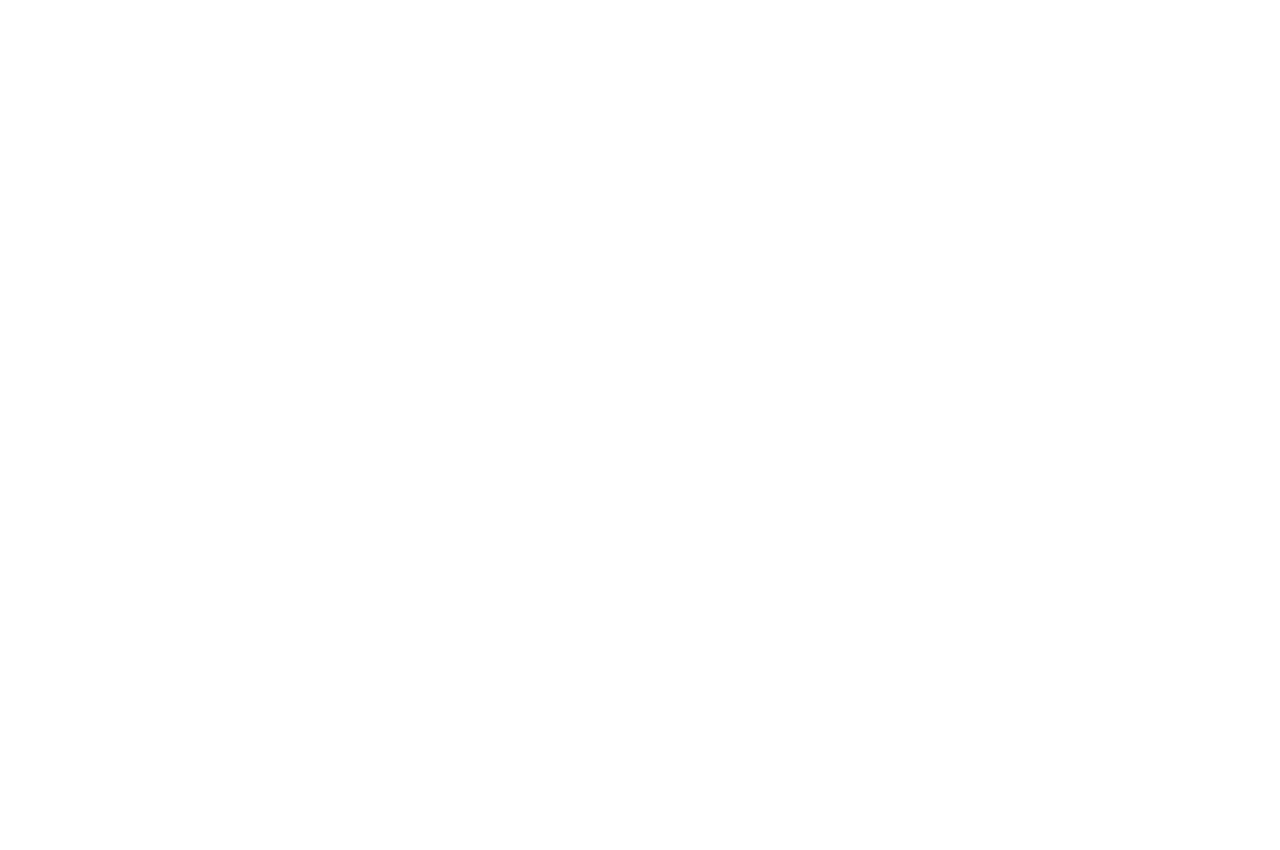
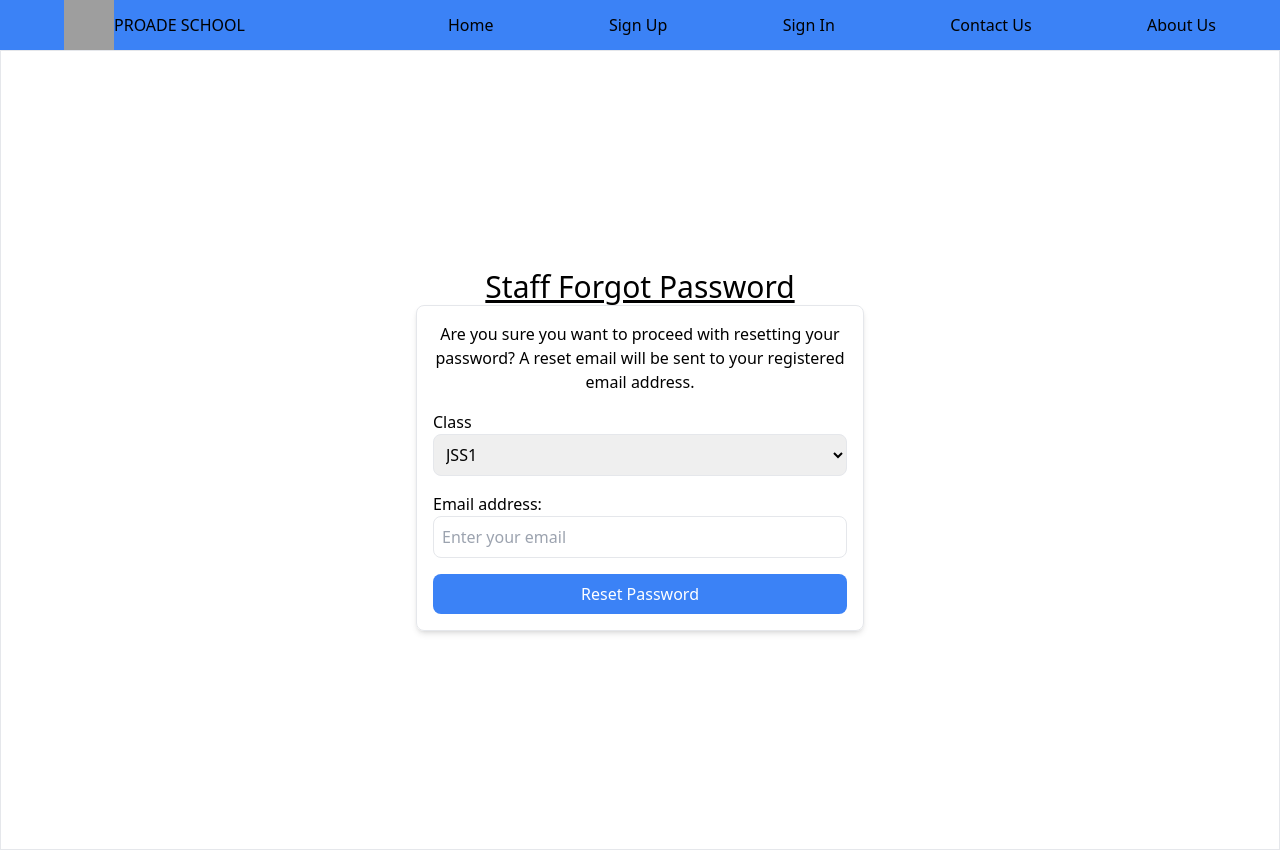
Before and after one commit to Adegbite-Joshua/HopeAcademy, a React (Vite) app: page /staff/forgottenpassword in a window 1280 px wide. Before the commit the page ends 800 px from the top, so only its background shows below. Built offline with nearby package versions, Linux system fonts and the light colour scheme; grey boxes are pictures that could not be loaded.

Commit message:
orking on staff forgotten password

```diff
--- a/pages/StaffForgottenPassword.jsx
+++ b/pages/StaffForgottenPassword.jsx
@@ -1,9 +1,18 @@
 import React from 'react'
+import { useLocation } from 'react-router-dom';
+import LandingPageNav from '../src/Components/LandingPageNav';
+import SendPasswordLink from '../src/Components/StaffForgottenPassword/SendPasswordLink'
+import SetNewPassword from '../src/Components/StaffForgottenPassword/SetNewPassword';
 
 const StaffForgottenPassword = () => {
+    const location = useLocation();
+    const token = new URLSearchParams(location.search).get('token');
   return (
     <>
-
+        <LandingPageNav/>
+        <div className="h-screen flex justify-center items-center border border-solid border-3">
+                {token == null || undefined ? <SendPasswordLink/> : <SetNewPassword token={token} />}
+        </div>
     </>
   )
 }
--- a/src/App.jsx
+++ b/src/App.jsx
@@ -53,8 +53,8 @@ function App() {
             <Route path='uploadfile' element={<StaffFile/>}/>
             <Route path='setting' element={<StaffSetting/>}/>
             <Route path='class' element={<ScheduleClass/>}/>
+            <Route path='forgottenpassword' element={<StaffForgottenPassword/>} />
             <Route path='forgottenpassword/:token' element={<StaffForgottenPassword/>} />
-            <Route path='forgottenpassword' element={<StaffForgottenPassword/>} />
           </Route>
           <Route path='/entrance_test/'>
             <Route path='instructions' element={<TestInstructions/>}/>
--- /dev/null
+++ b/src/Components/StaffForgottenPassword/NewPasswordForm.jsx
@@ -0,0 +1,83 @@
+import axios from 'axios';
+import React, { useState } from 'react';
+import { useNavigate } from 'react-router-dom';
+
+const NewPasswordForm = ({ userDetails }) => {
+    const [newPassword, setNewPassword] = useState('');
+    const [confirmPassword, setConfirmPassword] = useState('');
+    const [passwordsMatch, setPasswordsMatch] = useState(true);
+    const navigate = useNavigate();
+
+
+    const handleNewPasswordChange = (e) => {
+        const newPasswordValue = e.target.value;
+        setNewPassword(newPasswordValue);
+        setPasswordsMatch(newPasswordValue === confirmPassword);
+    };
+
+    const handleConfirmPasswordChange = (e) => {
+        const confirmPasswordValue = e.target.value;
+        setConfirmPassword(confirmPasswordValue);
+        setPasswordsMatch(newPassword === confirmPasswordValue);
+    };
+
+    const saveNewPassword = () => {
+        axios.post('http://localhost:7777/staff/change_password', {
+            studentClass: userDetails.studentClass,
+            email: userDetails.email,
+            newPassword
+        }).then((res) => {
+            if (res.status == 200) {
+                alert('Password changed successfully')
+                navigate('/signin')
+            } else {
+                alert('Error in saving your password, please try again')
+            }
+        })
+            .catch((error) => {
+                console.log(error);
+            })
+    }
+
+
+    return (
+        <div>
+            <h2 className="text-2xl font-semibold">Change Password</h2>
+            <div className="mb-4">
+                <label htmlFor="newPassword" className="block">New Password</label>
+                <input
+                    type="password"
+                    className={`w-full px-3 py-2 border rounded-lg ${passwordsMatch ? '' : 'border-red-500'}`}
+                    id="newPassword"
+                    placeholder="Enter your new password"
+                    value={newPassword}
+                    onChange={handleNewPasswordChange}
+                />
+            </div>
+            <div className="mb-4">
+                <label htmlFor="confirmPassword" className="block">Confirm Password</label>
+                <input
+                    type="password"
+                    className={`w-full px-3 py-2 border rounded-lg ${passwordsMatch ? '' : 'border-red-500'}`}
+                    id="confirmPassword"
+                    placeholder="Confirm your new password"
+                    value={confirmPassword}
+                    onChange={handleConfirmPasswordChange}
+                />
+                {!passwordsMatch && (
+                    <p className="text-red-500">Passwords do not match.</p>
+                )}
+            </div>
+            <button
+                className="w-full bg-blue-500 text-white py-2 rounded-lg hover:bg-blue-600"
+                onClick={saveNewPassword}
+                disabled={!passwordsMatch}
+            >
+                Change Password
+            </button>
+        </div>
+
+    );
+};
+
+export default NewPasswordForm;
--- a/src/Components/StaffForgottenPassword/ResetPasswordForm.jsx
+++ b/src/Components/StaffForgottenPassword/ResetPasswordForm.jsx
@@ -8,29 +8,35 @@ const ResetPasswordForm = () => {
 
     const handleSubmit = (e) => {
         e.preventDefault();
-    axios.post('http://localhost:7777/student/send_password_link', {email, studentClass})
-    .then((res)=>{
+        axios.post('http://localhost:7777/staff/send_password_link', { email, studentClass })
+            .then((res) => {
                 console.log(res)
-      if(res.status==200){
+                if (res.status == 200) {
                     alert('Email sent')
                     setEmail('')
                     setstudentClass('')
-      } else if(res.status==403){
+                } else if (res.status == 403) {
                     alert('Invalid Student Information')
                 }
             })
-    .catch((error)=>{
+            .catch((error) => {
                 console.log(error)
             })
 
     };
 
     return (
-    <form onSubmit={handleSubmit}>
-        <p>Are you sure you want to proceed without entering your password? A reset email will be sent to your registered email address.</p>
-      <div className="form-group">
-        <label htmlFor="clas">Class</label>
-        <select onChange={(e)=>setstudentClass(e.target.value)} required className='form-control my-2'>
+        <form onSubmit={handleSubmit} className="max-w-md mx-auto p-4 border rounded-lg shadow-md">
+            <p className="text-center mb-4">
+                Are you sure you want to proceed with resetting your password? A reset email will be sent to your registered email address.
+            </p>
+            <div className="mb-4">
+                <label htmlFor="clas" className="block">Class</label>
+                <select
+                    onChange={(e) => setStudentClass(e.target.value)}
+                    required
+                    className="w-full p-2 border rounded-lg"
+                >
                     <option value={0} selected>JSS1</option>
                     <option value={1}>JSS2</option>
                     <option value={2}>JSS3</option>
@@ -38,10 +44,12 @@ const ResetPasswordForm = () => {
                     <option value={4}>SSS2</option>
                     <option value={5}>SSS3</option>
                 </select>
-        <label htmlFor="email">Email address:</label>
+            </div>
+            <div className="mb-4">
+                <label htmlFor="email" className="block">Email address:</label>
                 <input
                     type="email"
-          className="form-control"
+                    className="w-full p-2 border rounded-lg"
                     id="email"
                     placeholder="Enter your email"
                     value={email}
@@ -49,10 +57,11 @@ const ResetPasswordForm = () => {
                     required
                 />
             </div>
-      <button type="submit" className="btn btn-primary my-2">
+            <button type="submit" className="w-full bg-blue-500 text-white py-2 rounded-lg hover:bg-blue-600">
                 Reset Password
             </button>
         </form>
+
     );
 };
 
--- a/src/Components/StaffForgottenPassword/SendPasswordLink.jsx
+++ b/src/Components/StaffForgottenPassword/SendPasswordLink.jsx
@@ -6,8 +6,8 @@ const SendPasswordLink = () => {
   return (
     <>
         <div className="">
-        <h2>Forgot Password</h2>
-        <p>Enter your email address to reset your password.</p>
+        <h2 className='text-center underline text-3xl'>Staff Forgot Password</h2>
+        {/* <p>Enter your email address to reset your password.</p> */}
         <ResetPasswordForm />
         </div>
     </>
--- /dev/null
+++ b/src/Components/StaffForgottenPassword/SetNewPassword.jsx
@@ -0,0 +1,34 @@
+import React, {useEffect, useState} from 'react'
+import NewPasswordForm from './NewPasswordForm'
+import axios from 'axios'
+import { useNavigate } from 'react-router-dom';
+
+
+const SetNewPassword = ({token}) => {
+  const navigate = useNavigate();
+  const [userDetails, setuserDetails] = useState({})
+
+
+  useEffect(()=>{
+    axios.post('http://localhost:7777/staff/check_password_link_validity', {token})
+    .then((res)=>{
+      console.log(res)
+      if(res.status==203){
+        alert('Invalid or expired token')
+        navigate('/signin')
+        return;
+      }
+      setuserDetails(res.data.result)
+    })
+    .catch((error)=>{
+      console.log(error)
+    })
+  },[])
+  return (
+    <div>
+      <NewPasswordForm userDetails={userDetails} />
+    </div>
+  )
+}
+
+export default SetNewPassword;
```
Lines whose indentation alone changed are shown as unchanged.
